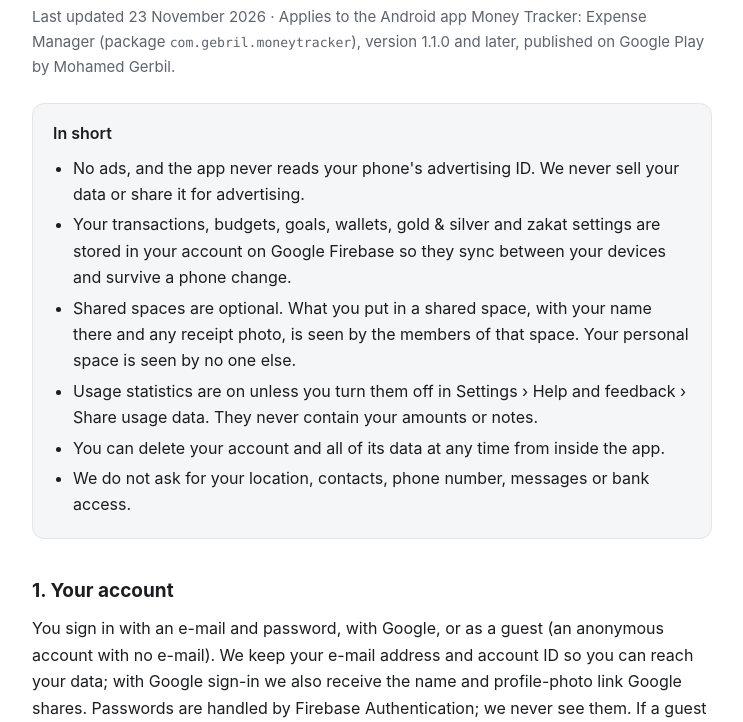
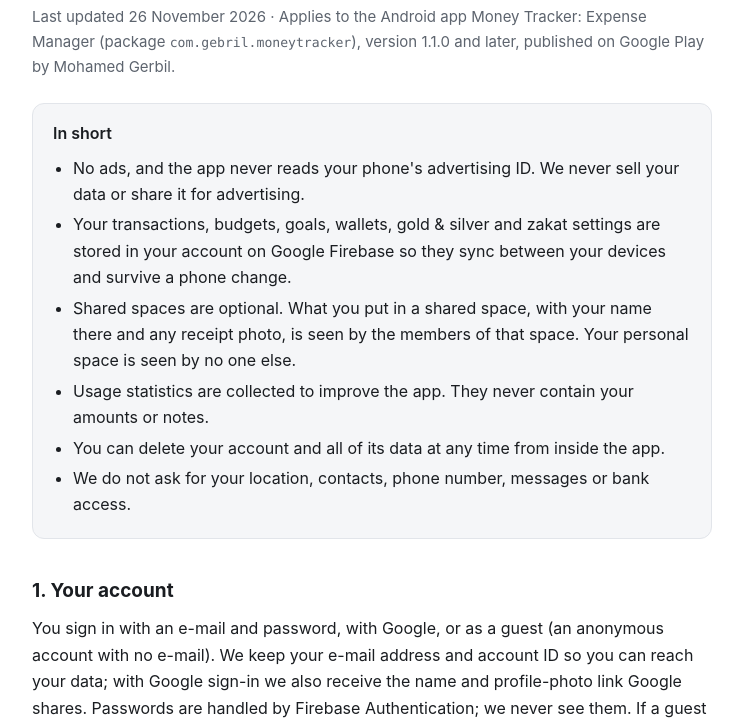
Before and after one commit to AliGebril/privacy, a plain HTML site: page money-tracker.html in a window 1280 px wide. Shown: the part 78-800 px from the top of the page, without its empty margins (268-1011 px from the left). Drawn offline with Linux system fonts and the light colour scheme.

Commit message:
Add files via upload

```diff
--- a/money-tracker.html
+++ b/money-tracker.html
@@ -41,14 +41,14 @@
 <section id="en" lang="en">
 <header>
   <h1>Privacy Policy – Money Tracker</h1>
-  <p class="meta">Last updated 23 November 2026 · Applies to the Android app Money Tracker: Expense Manager (package <code>com.gebril.moneytracker</code>), version 1.1.0 and later, published on Google Play by Mohamed Gerbil.</p>
+  <p class="meta">Last updated 26 November 2026 · Applies to the Android app Money Tracker: Expense Manager (package <code>com.gebril.moneytracker</code>), version 1.1.0 and later, published on Google Play by Mohamed Gerbil.</p>
   <div class="summary">
     <p>In short</p>
     <ul>
       <li>No ads, and the app never reads your phone's advertising ID. We never sell your data or share it for advertising.</li>
       <li>Your transactions, budgets, goals, wallets, gold &amp; silver and zakat settings are stored in your account on Google Firebase so they sync between your devices and survive a phone change.</li>
       <li>Shared spaces are optional. What you put in a shared space, with your name there and any receipt photo, is seen by the members of that space. Your personal space is seen by no one else.</li>
-      <li>Usage statistics are on unless you turn them off in Settings › Help and feedback › Share usage data. They never contain your amounts or notes.</li>
+      <li>Usage statistics are collected to improve the app. They never contain your amounts or notes.</li>
       <li>You can delete your account and all of its data at any time from inside the app.</li>
       <li>We do not ask for your location, contacts, phone number, messages or bank access.</li>
     </ul>
@@ -84,7 +84,7 @@
 <table>
   <thead><tr><th>Data</th><th>What it is</th><th>Why</th><th>Processed by</th></tr></thead>
   <tbody>
-    <tr><td>App activity</td><td>Which screens and features are used, and how (listed under this table). Never your amounts, notes, or the names of people, spaces, wallets or categories. <strong>Optional:</strong> Settings › Help and feedback › Share usage data turns it off.</td><td>To see which features matter and improve the app</td><td>Google Analytics for Firebase</td></tr>
+    <tr><td>App activity</td><td>Which screens and features are used, and how (listed under this table). Never your amounts, notes, or the names of people, spaces, wallets or categories.</td><td>To see which features matter and improve the app</td><td>Google Analytics for Firebase</td></tr>
     <tr><td>Crash reports</td><td>Stack traces and diagnostics when the app crashes or freezes: device model, Android version, app version, free memory at that moment.</td><td>To find and fix crashes</td><td>Firebase Crashlytics</td></tr>
     <tr><td>Identifiers</td><td>Your Money Tracker account ID, a random Firebase installation ID and a random RevenueCat customer ID. We show no ads and never read the advertising ID.</td><td>To keep your data and your Pro purchase with your account</td><td>Google Firebase, RevenueCat</td></tr>
     <tr><td>Purchase history</td><td>Whether your account owns Money Tracker Pro: the product, dates and the Google Play transaction reference. Google Play handles the payment; we never see your card or bank details.</td><td>To unlock Pro and restore it on a new phone</td><td>RevenueCat, Google Play Billing</td></tr>
@@ -132,7 +132,7 @@
   <li><strong>Delete your account:</strong> Settings › Account › Delete account deletes your transactions, categories, budgets, goals, wallets, recurring transactions, gold &amp; silver, receipt photos and feedback, the shared spaces you own with everything in them, and what you added to the spaces you are in, then the account itself. Without the app: <a href="money-tracker-delete-account.html">how to delete your account</a>.</li>
   <li><strong>Shared spaces:</strong> leave one from Settings › Account › Spaces; there the owner can also remove a member, change their role or delete the space.</li>
   <li>Deleting the account does not cancel a Pro subscription: cancel it in Google Play › Payments &amp; subscriptions › Subscriptions.</li>
-  <li><strong>Usage statistics:</strong> Settings › Help and feedback › Share usage data.</li>
+  <li><strong>Usage statistics:</strong> there is no switch for them in the app. For any request about them, write to <a href="mailto:support.gebril@gmail.com">support.gebril@gmail.com</a>.</li>
   <li><strong>Export your data:</strong> from the Export screen (PDF, Excel or CSV).</li>
   <li>For any question or request about your data: <a href="mailto:support.gebril@gmail.com">support.gebril@gmail.com</a>.</li>
 </ul>
```
